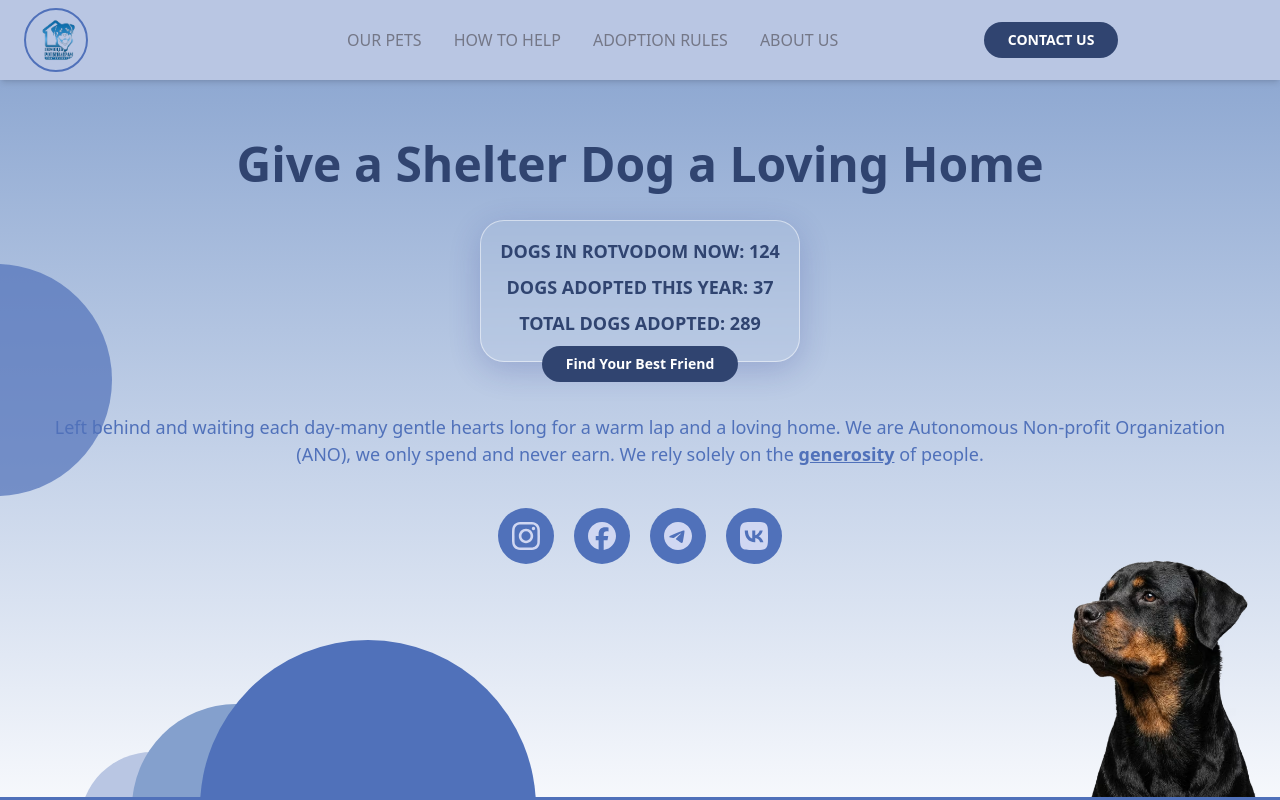
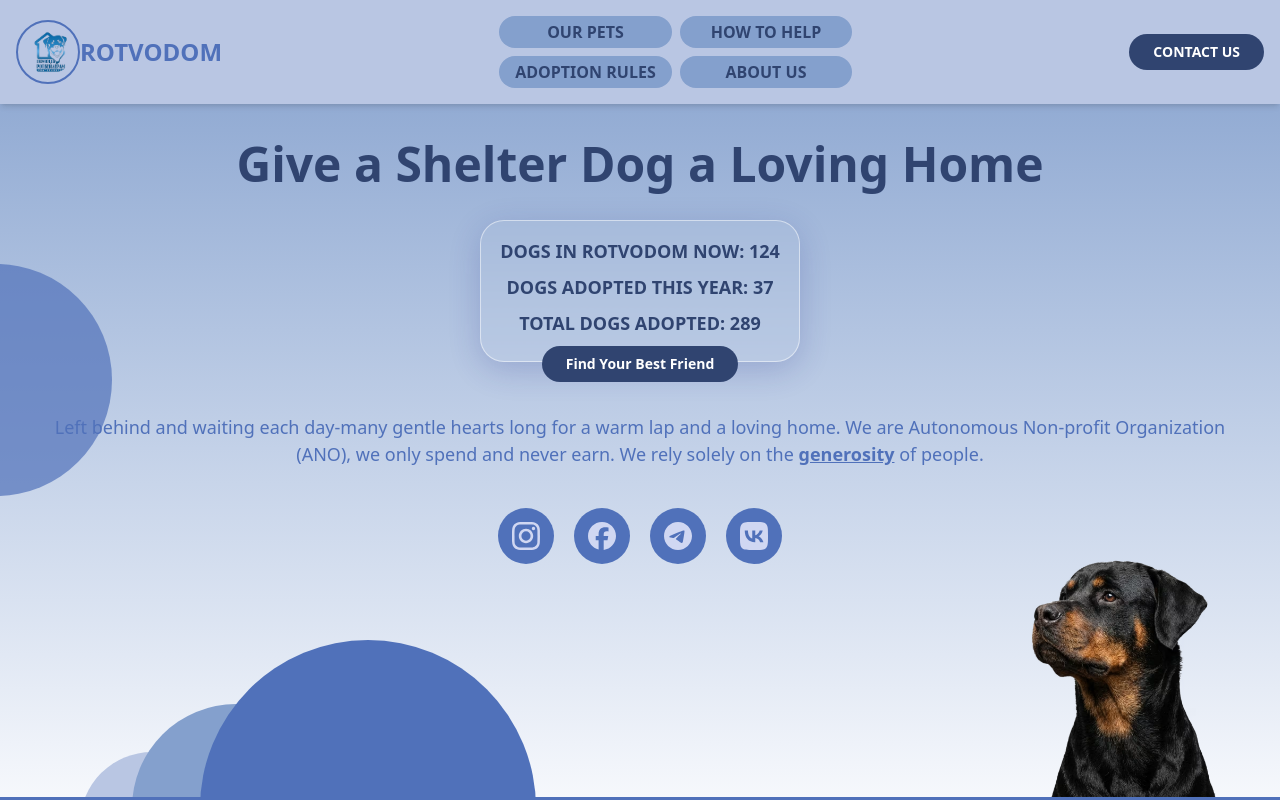
Before and after one commit to bavayra/dog-shelter, a React (Vite) app: page / in a window 1280 px wide. Shown: the top 800 px of the page. Built offline with nearby package versions, Linux system fonts and the light colour scheme.

Commit message:
feat: major changes to the header for screens <768. Changed layout: grid for logo+h1 and for nav links; changed appearence of nav links btns; corrected positioning, margins and paddings, hid the home btn (might reuse it later - dont know how to yet)

```diff
--- a/src/App.tsx
+++ b/src/App.tsx
@@ -20,11 +20,11 @@ function App() {
     <div className="flex min-h-screen flex-col">
       <Header />
       <div className="flex flex-1">
-        <Sidebar className="lg:hidden" />
+        <Sidebar className="md:hidden" />
         <main className="flex-1">
           <section
             id="hero"
-            className="from-primary-300 to-primary-50 border-primary-500 relative min-h-screen overflow-hidden border-b-3 bg-linear-to-b px-4 pt-29 pb-4 shadow-md"
+            className="from-primary-300 to-primary-50 border-primary-500 relative min-h-screen overflow-x-hidden border-b-3 bg-linear-to-b px-4 pt-29 pb-4 shadow-md"
           >
             <h2 className="text-primary-700 xs:mt-6 xs:text-5xl xs:font-semibold relative z-10 mx-0 mt-4 w-full text-center text-4xl font-bold">
               {' '}
@@ -118,7 +118,7 @@ function App() {
             />
             <img
               src={RottweilerImage}
-              className="xs:h-64 xs:w-64 absolute -right-10 bottom-0 z-3 h-68 w-68 object-contain sm:h-80 sm:w-80"
+              className="xs:h-64 xs:w-64 absolute right-0 bottom-0 z-3 h-56 w-56 object-contain sm:h-72 sm:w-72 md:h-80 md:w-80"
               alt="Rottweiler Dog Illustration"
               aria-hidden="true"
             />
@@ -135,7 +135,7 @@ function App() {
             <DogGrid />
           </section>
           <Suspense fallback={<LoadingSpinner message="Loading content..." />}>
-            <div className="relative">
+            <div className="relative sm:top-2">
               <DecorativeCircle
                 size={64}
                 color="primary-500"
--- a/src/components/Header.tsx
+++ b/src/components/Header.tsx
@@ -10,28 +10,30 @@ const Header = () => {
 
   return (
     <header className="bg-primary-200 fixed top-0 z-50 w-full shadow-md">
-      <div className="xs:m-0 container mx-auto px-0 py-2">
-        <div className="ml-4 flex items-center justify-between">
+      <div className="xs:m-0 container mx-auto px-0 py-2 md:px-4 md:py-4">
+        <div className="ml-4 flex items-center justify-between md:ml-0">
+          <div className="flex flex-row">
             <img
               src={LogoIcon}
               alt="Rotvodom Dog Shelter Logo"
-            className="border-primary-500 h-12 w-12 rounded-full border-2 bg-transparent object-center px-1 py-2 md:ml-2 md:h-16 md:w-16"
+              className="border-primary-500 h-12 w-12 rounded-full border-2 bg-transparent object-center px-1 py-2 md:h-16 md:w-16"
             />
             <div className="flex items-center">
-            <h1 className="typography-h1 xs:text-2xl xs:mr-30 mr-28 w-auto sm:mr-38 md:hidden">
+              <h1 className="typography-h1 xs:text-2xl w-auto md:mr-0">
                 {APP_NAME}
               </h1>
             </div>
+          </div>
 
           <nav
-            className="hidden items-center gap-8 text-center md:flex"
+            className="hidden items-center gap-8 text-center md:grid md:grid-cols-2 md:gap-2"
             aria-label="Main navigation"
           >
             {headerLinks.map((link) => (
               <a
                 key={link.id}
                 href={link.href}
-                className="hover:text-primary-700 hover:bg-primary-200 mx-0 py-3 text-base font-medium text-neutral-700 transition-transform hover:scale-105 hover:rounded-lg hover:font-bold"
+                className="hover:text-primary-900 hover:bg-primary-200 md:bg-primary-300 text-primary-700 mx-0 py-3 text-base font-medium transition-transform hover:scale-105 hover:rounded-lg hover:font-bold md:rounded-full md:px-4 md:py-1 md:font-bold"
                 aria-label={`Go to ${link.label} section`}
               >
                 {link.label.toUpperCase()}
@@ -39,7 +41,7 @@ const Header = () => {
             ))}
           </nav>
 
-          <div className="hidden transition-transform hover:scale-105 md:ml-4 md:block md:px-0">
+          <div className="hidden transition-transform hover:scale-105 md:block md:px-0">
             <Button
               variant="primary"
               size="medium"
@@ -55,11 +57,11 @@ const Header = () => {
           </div>
           <a
             href="#hero"
-            className="mr-28 flex items-center justify-end sm:mr-8"
+            className="flex items-center justify-end md:hidden"
             aria-label="Go to home section"
           >
             <HomeIcon
-              className="hover:text-primary-700 text-primary-500 xs:h-8 xs:w-8 h-6 w-6 cursor-pointer object-contain transition hover:scale-115 md:hidden"
+              className="hover:text-primary-700 text-primary-500 xs:h-8 xs:w-8 h-6 w-6 cursor-pointer object-contain transition hover:scale-115"
               aria-label="Home"
             />
           </a>
```
Lines whose indentation alone changed are shown as unchanged.
